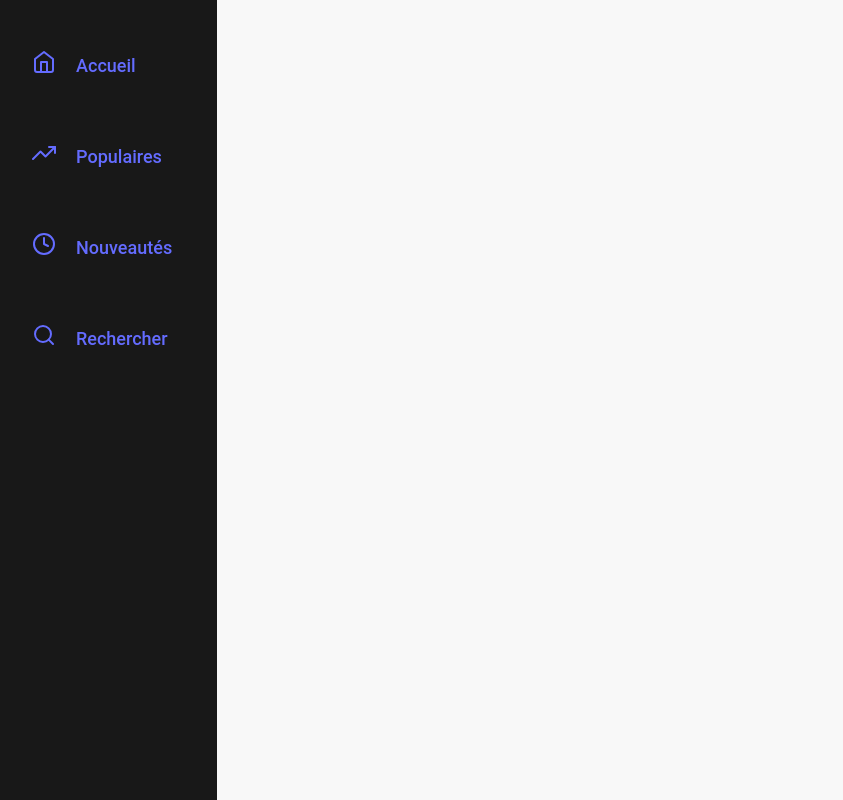
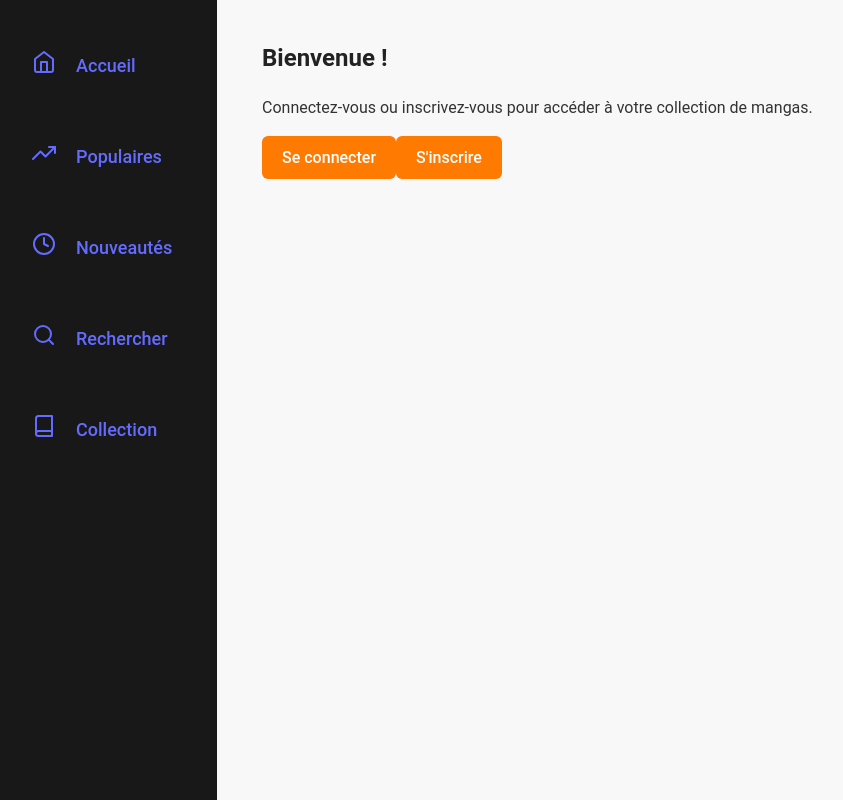
Before and after one commit to OUSMANE-SACKO/projet-API, a React (Vite) app in the folder manga-Front/: page /collection in a window 1280 px wide. Shown: the whole page, without its empty margins (8-851 px from the left). Built offline with nearby package versions, Linux system fonts and the light colour scheme.

Commit message:
ajout de la card connexion et inscription et ma collection

```diff
--- a/manga-Front/src/App.jsx
+++ b/manga-Front/src/App.jsx
@@ -4,6 +4,7 @@ import MangaDetail from "./Views/MangaDetails";
 import Sidebar from "./components/Sidebar";
 import Login from "./Views/Login";
 import Register from "./Views/Register";
+import CollectionPage from "./Views/CollectionPage"; // Importer la CollectionPage
 import useAuthStore from "./store/auth";
 import "./App.css";
 
@@ -23,7 +24,8 @@ function App() {
             <Route path="/manga/:id" element={<MangaDetail />} />
             <Route path="/login" element={<Login />} />
             <Route path="/register" element={<Register />} />
-
+            {/* Route pour la page Collection */}
+            <Route path="/collection" element={<CollectionPage />} />
             {/* Protéger certaines routes */}
             {user && <Route path="/dashboard" element={<h1>Tableau de Bord</h1>} />}
           </Routes>
--- a/manga-Front/src/Views/Collection.jsx
+++ b/manga-Front/src/Views/CollectionPage.jsx
@@ -1,20 +1,41 @@
+// CollectionPage.jsx
 import { useState, useEffect } from "react";
+import { useNavigate } from "react-router-dom";
 import MangaCard from "../components/MangaCard";
+import useAuthStore from "../store/auth";
 
-function Collection() {
+function CollectionPage() {
   const [activeTab, setActiveTab] = useState("collection");
   const [collection, setCollection] = useState([]);
   const [completer, setCompleter] = useState([]);
   const [envie, setEnvie] = useState([]);
+  const navigate = useNavigate();
 
-  // Charger les données depuis localStorage
-  useEffect(() => {
+  const user = useAuthStore((state) => state.user);
+
+  const fetchCollections = () => {
+    console.log("Fetching collections..."); // Ajout de logs pour déboguer
     setCollection(JSON.parse(localStorage.getItem("mangaCollection")) || []);
     setCompleter(JSON.parse(localStorage.getItem("mangaCompleter")) || []);
     setEnvie(JSON.parse(localStorage.getItem("mangaEnvie")) || []);
-  }, []);
+  };
 
-  // Supprimer un manga d'une catégorie
+  useEffect(() => {
+    if (!user) {
+      return;
+    }
+    fetchCollections();
+  }, [user]);
+
+  useEffect(() => {
+    console.log("Active Tab Changed:", activeTab); // Vérifier l'état du tab
+    fetchCollections();
+  }, [activeTab]); // Ajout d'une dépendance pour mettre à jour les collections lors du changement d'onglet
+
+  const handleTabChange = (tab) => {
+    setActiveTab(tab);
+  };
+
   const removeFromCategory = (id, category) => {
     let updatedList;
     if (category === "collection") {
@@ -32,18 +53,56 @@ function Collection() {
     }
   };
 
+  if (!user) {
+    return (
+      <div className="min-h-screen flex justify-center items-center bg-gray-100 p-6">
+        <div className="bg-white p-8 rounded-lg shadow-lg w-96">
+          <h2 className="text-2xl font-bold mb-4">Bienvenue !</h2>
+          <p className="text-gray-600 mb-6">Connectez-vous ou inscrivez-vous pour accéder à votre collection de mangas.</p>
+          <div className="space-y-4">
+            <button
+              className="w-full py-2 bg-blue-500 text-white rounded-lg hover:bg-blue-600 transition duration-300"
+              onClick={() => navigate("/login")}
+            >
+              Se connecter
+            </button>
+            <button
+              className="w-full py-2 bg-green-500 text-white rounded-lg hover:bg-green-600 transition duration-300"
+              onClick={() => navigate("/register")}
+            >
+              S'inscrire
+            </button>
+          </div>
+        </div>
+      </div>
+    );
+  }
+
   return (
     <div className="min-h-screen flex flex-col items-center bg-gray-100 p-6">
       <h1 className="text-3xl font-bold mb-6">Ma Collection</h1>
 
-      {/* Onglets */}
       <div className="flex space-x-4 mb-6">
-        <button onClick={() => setActiveTab("collection")} className={`px-4 py-2 rounded ${activeTab === "collection" ? "bg-blue-500 text-white" : "bg-gray-300"}`}>Collection</button>
-        <button onClick={() => setActiveTab("completer")} className={`px-4 py-2 rounded ${activeTab === "completer" ? "bg-blue-500 text-white" : "bg-gray-300"}`}>Compléter</button>
-        <button onClick={() => setActiveTab("envie")} className={`px-4 py-2 rounded ${activeTab === "envie" ? "bg-blue-500 text-white" : "bg-gray-300"}`}>Envie</button>
+        <button
+          onClick={() => handleTabChange("collection")}
+          className={`px-4 py-2 rounded ${activeTab === "collection" ? "bg-blue-500 text-white" : "bg-gray-300"}`}
+        >
+          Collection
+        </button>
+        <button
+          onClick={() => handleTabChange("completer")}
+          className={`px-4 py-2 rounded ${activeTab === "completer" ? "bg-blue-500 text-white" : "bg-gray-300"}`}
+        >
+          Compléter
+        </button>
+        <button
+          onClick={() => handleTabChange("envie")}
+          className={`px-4 py-2 rounded ${activeTab === "envie" ? "bg-blue-500 text-white" : "bg-gray-300"}`}
+        >
+          Envie
+        </button>
       </div>
 
-      {/* Affichage des mangas selon l'onglet actif */}
       {activeTab === "collection" && (
         <MangaList mangas={collection} removeFromCategory={removeFromCategory} category="collection" />
       )}
@@ -77,4 +136,4 @@ const MangaList = ({ mangas, removeFromCategory, category }) => (
   )
 );
 
-export default Collection;
+export default CollectionPage;
--- a/manga-Front/src/Views/Home.jsx
+++ b/manga-Front/src/Views/Home.jsx
@@ -67,21 +67,6 @@ function Home() {
     <div className="min-h-screen flex flex-col justify-center items-center bg-gray-100">
       <div className="container mx-auto p-4">
         <h1 className="text-3xl font-bold text-center mb-6">Manga Collec</h1>
-        <div className="flex justify-center gap-4 mt-6">
-          <button
-            onClick={() => navigate("/login")}
-            className="bg-blue-500 text-white px-4 py-2 rounded"
-          >
-            Se Connecter
-          </button>
-
-          <button
-            onClick={() => navigate("/register")}
-            className="bg-green-500 text-white px-4 py-2 rounded"
-          >
-            S'inscrire
-          </button>
-        </div>
         <SearchBar onSearch={handleSearch} />
 
         {loading && <p className="text-center">Loading...</p>}
--- a/manga-Front/src/components/Sidebar.jsx
+++ b/manga-Front/src/components/Sidebar.jsx
@@ -1,18 +1,17 @@
 import React from "react";
 import { Link } from "react-router-dom";
-import { FiHome, FiTrendingUp, FiClock, FiSearch } from "react-icons/fi";
+import { FiHome, FiTrendingUp, FiClock, FiSearch, FiBook } from "react-icons/fi";
 
 const Sidebar = () => {
   return (
     <div className="h-screen w-60 bg-gray-900 text-white flex flex-col px-4 py-6">
-      {/* Logo du site */}
-
       {/* Navigation Links */}
       <nav className="flex flex-col space-y-3">
         <SidebarLink to="/" icon={<FiHome size={24} />} label="Accueil" />
         <SidebarLink to="/popular" icon={<FiTrendingUp size={24} />} label="Populaires" />
         <SidebarLink to="/recent" icon={<FiClock size={24} />} label="Nouveautés" />
         <SidebarLink to="/search" icon={<FiSearch size={24} />} label="Rechercher" />
+        <SidebarLink to="/collection" icon={<FiBook size={24} />} label="Collection" /> {/* Collection ajouté */}
       </nav>
     </div>
   );
@@ -30,6 +29,4 @@ const SidebarLink = ({ to, icon, label }) => {
   );
 };
 
-
-
 export default Sidebar;
```
